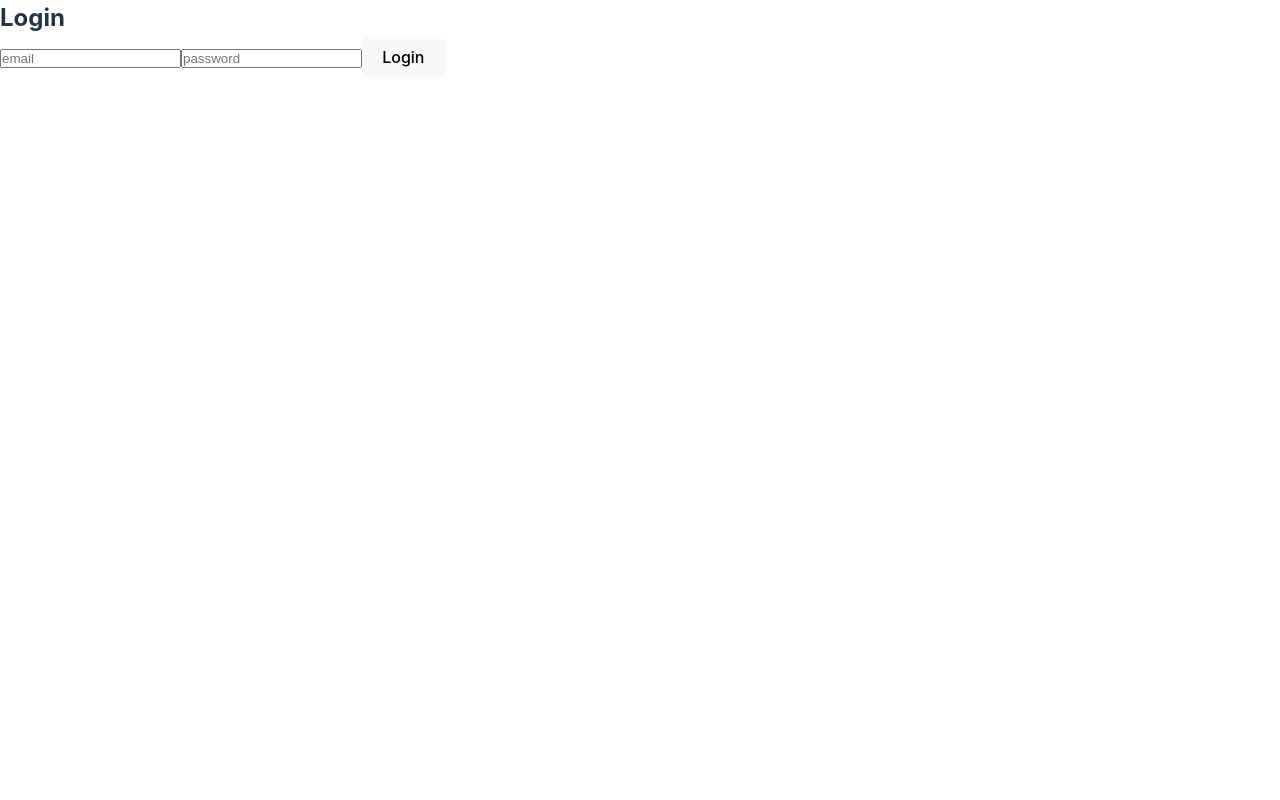
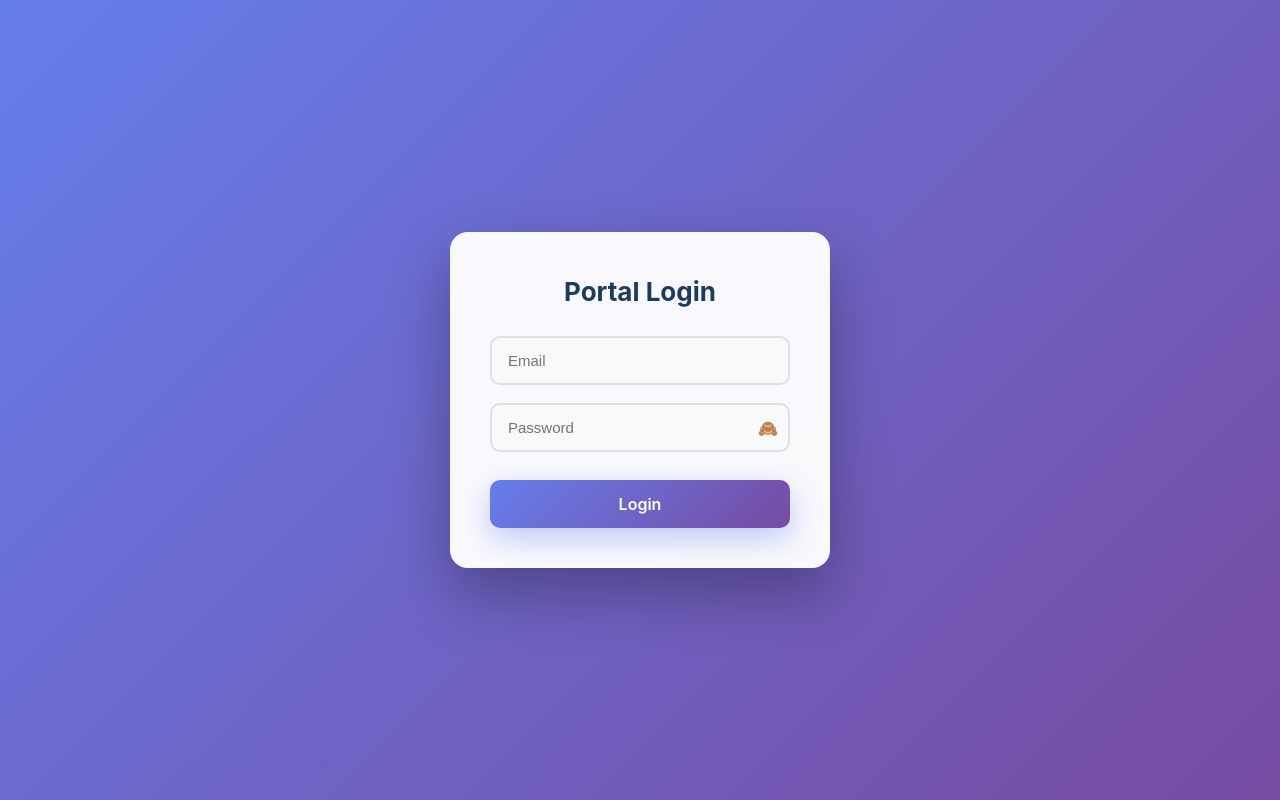
Before and after one commit to prabhatp219/Student-Teacher-Interaction-Portal, a React (Vite) app in the folder frontend/: page /login in a window 1280 px wide. Built offline with nearby package versions, Linux system fonts and the light colour scheme.

Commit message:
admin portal changes

```diff
--- /dev/null
+++ b/frontend/src/components/UserTable.jsx
@@ -0,0 +1,70 @@
+import { useState } from "react";
+import "../styles/admin.css";
+
+export default function UserTable({ users, onDisable, onDelete }) {
+  const [openId, setOpenId] = useState(null);
+
+  if (users.length === 0) {
+    return <p>No users found.</p>;
+  }
+
+  return (
+    <table className="users-table">
+      <thead>
+        <tr>
+          <th>Name</th>
+          <th>Email</th>
+          <th>Role</th>
+          <th>Created</th>
+          <th>Actions</th>
+        </tr>
+      </thead>
+
+      <tbody>
+        {users.map((user) => (
+          <tr key={user._id}>
+            <td>{user.name}</td>
+            <td>{user.email}</td>
+            <td>{user.role}</td>
+            <td>{new Date(user.createdAt).toLocaleDateString()}</td>
+
+            <td className="actions-cell">
+              <button
+                className="options-btn"
+                onClick={() =>
+                  setOpenId(openId === user._id ? null : user._id)
+                }
+              >
+                Options <span className="arrow">▾</span>
+              </button>
+
+              {openId === user._id && (
+                <div className="options-menu">
+                  <button
+                    className="menu-item"
+                    onClick={() => {
+                      setOpenId(null);
+                      onDisable(user);
+                    }}
+                  >
+                    Disable
+                  </button>
+
+                  <button
+                    className="menu-item danger"
+                    onClick={() => {
+                      setOpenId(null);
+                      onDelete(user);
+                    }}
+                  >
+                    Delete
+                  </button>
+                </div>
+              )}
+            </td>
+          </tr>
+        ))}
+      </tbody>
+    </table>
+  );
+}
--- a/frontend/src/pages/AdminDashboard.jsx
+++ b/frontend/src/pages/AdminDashboard.jsx
@@ -89,7 +89,7 @@ export default function AdminDashboard() {
             className="eye-icon"
             onClick={() => setShowPassword(!showPassword)}
           >
-            {showPassword ? "🙈" : "👁️"}
+            {showPassword ? "👁️" : "🙈"}
           </span>
         </div>
 
--- a/frontend/src/pages/Login.jsx
+++ b/frontend/src/pages/Login.jsx
@@ -1,33 +1,65 @@
-import { useState, useContext } from 'react';
-import { AuthContext } from '../context/AuthContext';
+import { useState, useContext } from "react";
+import { AuthContext } from "../context/AuthContext";
+import "../styles/login.css";
 
 export default function Login() {
   const { login } = useContext(AuthContext);
-  const [email, setEmail] = useState('');
-  const [password, setPassword] = useState('');
-  const [err, setErr] = useState('');
+  const [email, setEmail] = useState("");
+  const [password, setPassword] = useState("");
+  const [err, setErr] = useState("");
+  const [showPassword, setShowPassword] = useState(false);
 
   const handleSubmit = async (e) => {
     e.preventDefault();
     try {
-      await login(email, password);
-      // redirect based on role will be handled by your AuthContext or simple logic below:
-      const role = await login(email, password);// if you store role there; or fetch user from context
-      if (role === 'admin') window.location.href = '/admin';
-      else if (role === 'faculty') window.location.href = '/faculty';
-      else window.location.href = '/student';
+      const role = await login(email, password);
+
+      if (role === "admin") window.location.href = "/admin";
+      else if (role === "faculty") window.location.href = "/faculty";
+      else window.location.href = "/student";
     } catch (err) {
-      setErr(err.response?.data?.msg || 'Login failed');
+      setErr("Login failed");
     }
   };
 
   return (
-    <form onSubmit={handleSubmit}>
-      <h2>Login</h2>
-      {err && <div style={{ color: 'red' }}>{err}</div>}
-      <input value={email} onChange={(e) => setEmail(e.target.value)} placeholder="email" />
-      <input type="password" value={password} onChange={(e) => setPassword(e.target.value)} placeholder="password" />
-      <button type="submit">Login</button>
-    </form>
+    <div className="login-page">
+      <form className="login-card" onSubmit={handleSubmit}>
+        <h2 className="login-title">Portal Login</h2>
+
+        {err && <div className="login-error">{err}</div>}
+
+        <div className="login-group">
+          <input
+            type="email"
+            placeholder="Email"
+            value={email}
+            onChange={(e) => setEmail(e.target.value)}
+            required
+          />
+        </div>
+
+        <div className="login-group password-group">
+          <input
+            type={showPassword ? "text" : "password"}
+            placeholder="Password"
+            value={password}
+            onChange={(e) => setPassword(e.target.value)}
+            required
+          />
+
+          <span
+            className="eye-icon"
+            onClick={() => setShowPassword(!showPassword)}
+          >
+            {showPassword ? "👁️" : "🙈"}
+          </span>
+        </div>
+
+        <button className="login-btn" type="submit">
+          Login
+        </button>
+      </form>
+    </div>
   );
 }
--- a/frontend/src/pages/admin_subpages/AdminUsers.jsx
+++ b/frontend/src/pages/admin_subpages/AdminUsers.jsx
@@ -1,3 +1,67 @@
+import { useEffect, useState } from 'react';
+import { api } from "../../utils/api";
+import UserTable from "../../components/UserTable";
+import "../../styles/admin.css";
+
 export default function AdminUsers() {
-  return <h1>Users Page</h1>;
+  const [students, setStudents] = useState([]);
+  const [faculty, setFaculty] = useState([]);
+  const [loading, setLoading] = useState(true);
+
+  useEffect(() => {
+    fetchUsers();
+  }, []);
+
+  const fetchUsers = async () => {
+    try {
+      const res = await api.get('/admin/users');
+      const users = res.data;
+
+      setStudents(users.filter(u => u.role === 'student'));
+      setFaculty(users.filter(u => u.role === 'faculty'));
+    } catch (err) {
+      console.error(err);
+    } finally {
+      setLoading(false);
+    }
+  };
+
+  // UI handlers (logic later)
+  const handleDisable = (user) => {
+    if (!window.confirm(`Disable ${user.name}?`)) return;
+    console.log("Disable user:", user);
+    // later: api.patch(`/admin/users/${user._id}/disable`)
+  };
+
+  const handleDelete = (user) => {
+    if (!window.confirm(`Delete ${user.name}? This cannot be undone.`)) return;
+    console.log("Delete user:", user);
+    // later: api.delete(`/admin/users/${user._id}`)
+  };
+
+  if (loading) return <p>Loading users...</p>;
+
+  return (
+    <div className="users-page">
+      <div className="users-grid">
+        <div className="users-card">
+          <h2>Students</h2>
+          <UserTable
+            users={students}
+            onDisable={handleDisable}
+            onDelete={handleDelete}
+          />
+        </div>
+
+        <div className="users-card">
+          <h2>Faculty</h2>
+          <UserTable
+            users={faculty}
+            onDisable={handleDisable}
+            onDelete={handleDelete}
+          />
+        </div>
+      </div>
+    </div>
+  );
 }
--- a/frontend/src/styles/admin.css
+++ b/frontend/src/styles/admin.css
@@ -194,3 +194,129 @@ body,
   transform: translateY(-2px);
   box-shadow: 0 12px 35px rgba(102, 126, 234, 0.5);
 }
+
+
+/* admin-user page css */
+.users-page {
+  padding: 30px;
+}
+
+/* side-by-side layout */
+.users-grid {
+  display: grid;
+  grid-template-columns: 1fr 1fr;
+  gap: 24px;
+}
+
+/* card look */
+.users-card {
+  background: #ffffff;
+  border-radius: 14px;
+  padding: 20px;
+  box-shadow: 0 8px 24px rgba(0, 0, 0, 0.08);
+}
+
+.users-card h2 {
+  margin-bottom: 16px;
+  font-size: 20px;
+  font-weight: 600;
+  color: #333;
+}
+
+/* table styling */
+.users-table {
+  width: 100%;
+  border-collapse: collapse;
+  font-size: 14px;
+}
+
+.users-table th {
+  text-align: left;
+  padding: 12px;
+  background: #f0f2f5;
+  color: #555;
+  font-weight: 600;
+}
+
+.users-table td {
+  padding: 12px;
+  border-bottom: 1px solid #eee;
+  color: #333;
+}
+
+/* row hover */
+.users-table tbody tr:hover {
+  background: #f9fafc;
+}
+
+/* empty state */
+.users-card p {
+  color: #777;
+  font-size: 14px;
+}
+
+/* options -users */
+
+.actions-cell {
+  position: relative;
+}
+
+/* Options button */
+.options-btn {
+  background: #f5f7fa;
+  border: 1px solid #dcdfe6;
+  border-radius: 6px;
+  padding: 6px 10px;
+  font-size: 13px;
+  cursor: pointer;
+  display: inline-flex;
+  align-items: center;
+  gap: 6px;
+  color: black;
+}
+
+.options-btn:hover {
+  background: #eef1f5;
+}
+
+.arrow {
+  font-size: 10px;
+}
+
+/* dropdown menu */
+.options-menu {
+  position: absolute;
+  top: 36px;
+  left: 0;
+  background: #ffffff;
+  border-radius: 8px;
+  box-shadow: 0 6px 18px rgba(0, 0, 0, 0.12);
+  width: 130px;
+  z-index: 20;
+  overflow: hidden;
+}
+
+/* menu items */
+.menu-item {
+  width: 100%;
+  padding: 10px;
+  background: none;
+  border: none;
+  text-align: left;
+  font-size: 14px;
+  cursor: pointer;
+  color: black;
+}
+
+.menu-item:hover {
+  background: #f5f7fa;
+}
+
+/* delete styling */
+.menu-item.danger {
+  color: #d9534f;
+}
+
+.menu-item.danger:hover {
+  background: #fdecea;
+}
--- /dev/null
+++ b/frontend/src/styles/login.css
@@ -0,0 +1,99 @@
+/* Full screen background */
+.login-page {
+  min-height: 100vh;
+  display: flex;
+  align-items: center;
+  justify-content: center;
+  background: linear-gradient(135deg, #667eea, #764ba2);
+}
+
+/* Login card */
+.login-card {
+  width: 380px;
+  background: rgba(255, 255, 255, 0.96);
+  padding: 40px;
+  border-radius: 18px;
+  box-shadow: 0 25px 60px rgba(0, 0, 0, 0.3);
+}
+
+/* Title */
+.login-title {
+  text-align: center;
+  font-size: 26px;
+  font-weight: 700;
+  color: #1e3a5f;
+  margin-bottom: 25px;
+}
+
+/* Error */
+.login-error {
+  background: #ffe5e5;
+  color: #c62828;
+  padding: 10px;
+  border-radius: 8px;
+  margin-bottom: 15px;
+  text-align: center;
+  font-size: 14px;
+}
+
+/* Inputs */
+.login-group {
+  margin-bottom: 18px;
+}
+
+.login-group input {
+  width: 100%;
+  padding: 14px 16px;
+  border-radius: 10px;
+  border: 2px solid #e0e0e0;
+  background: #f8f9fa;
+  font-size: 15px;
+  transition: 0.3s ease;
+  color: black;
+}
+
+.login-group input:focus {
+  outline: none;
+  border-color: #667eea;
+  background: #fff;
+  box-shadow: 0 0 0 4px rgba(102, 126, 234, 0.15);
+}
+
+/* Button */
+.login-btn {
+  width: 100%;
+  padding: 14px;
+  border: none;
+  border-radius: 10px;
+  background: linear-gradient(135deg, #667eea, #764ba2);
+  color: white;
+  font-size: 16px;
+  font-weight: 600;
+  cursor: pointer;
+  margin-top: 10px;
+  box-shadow: 0 10px 30px rgba(102, 126, 234, 0.4);
+  transition: 0.3s ease;
+}
+
+.login-btn:hover {
+  transform: translateY(-2px);
+  box-shadow: 0 14px 35px rgba(102, 126, 234, 0.5);
+}
+.password-group {
+  position: relative;
+}
+
+.password-group input {
+  padding-right: 45px;
+}
+
+.eye-icon {
+  position: absolute;
+  right: 14px;
+  top: 50%;
+  transform: translateY(-50%);
+  cursor: pointer;
+  font-size: 16px;
+  color: #555;
+  user-select: none;
+}
--- a/frontend/src/utils/api.js
+++ b/frontend/src/utils/api.js
@@ -3,3 +3,15 @@ import axios from "axios";
 export const api = axios.create({
   baseURL: "http://localhost:5000/api/v1",
 });
+
+// 🔑 attach token automatically to every request
+api.interceptors.request.use(
+  (config) => {
+    const token = localStorage.getItem("token");
+    if (token) {
+      config.headers.Authorization = `Bearer ${token}`;
+    }
+    return config;
+  },
+  (error) => Promise.reject(error)
+);
```
Also changed, not shown: 2 other files (tests, documents, lock files or other folders).
